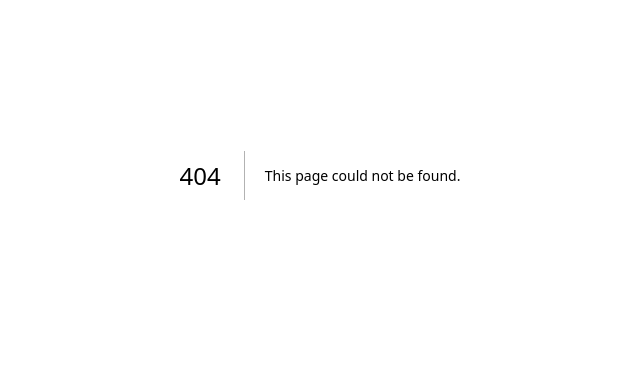
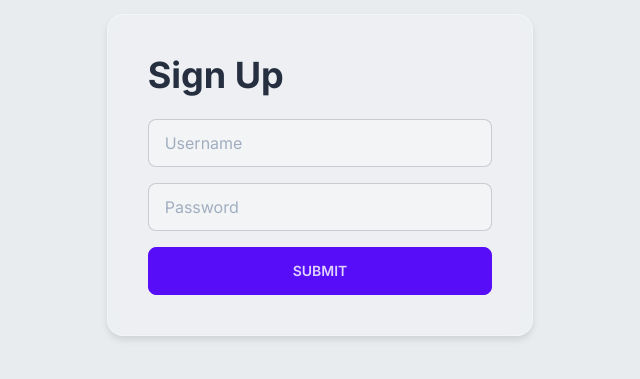
Before and after one commit to DragonXDev/harmonic, a Next.js app: page /signup in a window 1280 px wide. Before the commit this address had no page. Shown: the part 225-604 px from the top of the page, without its empty margins (320-960 px from the left). Built offline with nearby package versions, Linux system fonts and the light colour scheme; no server answers; what tailwindcss-rtl would draw is missing.

Commit message:
Adding Auth

```diff
--- /dev/null
+++ b/src/app/auth/callback/route.jsx
@@ -0,0 +1,17 @@
+import { createRouteHandlerClient } from "@supabase/auth-helpers-nextjs";
+import { cookies } from "next/headers";
+import { NextResponse } from "next/server";
+
+export async function GET(request) {
+  const requestUrl = new URL(request.url);
+  const code = requestUrl.searchParams.get("code");
+
+  if (code) {
+    const cookieStore = cookies();
+    const supabase = createRouteHandlerClient({ cookies: () => cookieStore });
+    await supabase.auth.exchangeCodeForSession(code);
+  }
+
+  // URL to redirect to after sign in process completes
+  return NextResponse.redirect(requestUrl.origin);
+}
--- a/src/app/dashboard/components/LineChartCard.tsx
+++ b/src/app/dashboard/components/LineChartCard.tsx
@@ -22,6 +22,10 @@ function LineGraph(result) {
       setYValues(yVals);
     }
   }, [result]);
+  const averageValue =
+    yValues.length > 0
+      ? yValues.reduce((acc, val) => acc + Number(val), 0) / yValues.length
+      : 0;
 
   const lineChartDataTotalSpent = [
     {
@@ -98,21 +102,17 @@ function LineGraph(result) {
     Array.isArray(lineChartOptionsTotalSpent)
   );
   return (
-    <Card className="!p-[20px] text-center">
-      <div className="flex justify-between">
-        <button className="linear mt-1 flex items-center justify-center gap-2 rounded-lg bg-lightPrimary p-2 text-gray-600 transition duration-200 hover:cursor-pointer hover:bg-gray-100 active:bg-gray-200 dark:bg-navy-700 dark:hover:opacity-90 dark:active:opacity-80">
-          <MdOutlineCalendarToday />
-          <span className="text-sm font-medium text-gray-600">This month</span>
-        </button>
-        <button className="!linear z-[1] flex items-center justify-center rounded-lg bg-lightPrimary p-2 text-brand-500 !transition !duration-200 hover:bg-gray-100 active:bg-gray-200 dark:bg-navy-700 dark:text-white dark:hover:bg-white/20 dark:active:bg-white/10">
-          <MdBarChart className="h-6 w-6" />
-        </button>
-      </div>
+    <Card className="!p-[30px] text-center">
+      <div className="flex justify-between"></div>
 
       <div className="flex h-full w-full flex-row justify-between sm:flex-wrap lg:flex-nowrap 2xl:overflow-hidden">
         <div className="flex flex-col">
           <p className="mt-[20px] text-3xl font-bold text-navy-700 dark:text-white">
-            $37.5K
+            $
+            {averageValue.toLocaleString(undefined, {
+              minimumFractionDigits: 2,
+              maximumFractionDigits: 4,
+            })}
           </p>
           <div className="flex flex-col items-start">
             <p className="mt-2 text-sm text-gray-600">Total Spent</p>
@@ -122,7 +122,7 @@ function LineGraph(result) {
             </div>
           </div>
         </div>
-        <div className="h-[320px] w-full">
+        <div className="h-[500px] w-full">
           <LineChart
             // @ts-ignore
             options={lineChartOptionsTotalSpent}
--- /dev/null
+++ b/src/app/login/page.tsx
@@ -0,0 +1,77 @@
+"use client";
+import { supabase } from "../../../supabase/supabase";
+import React, { useState } from "react";
+
+export default function Login() {
+  const [username, setUsername] = useState("");
+  const [password, setPassword] = useState("");
+
+  const handleUsernameChange = (event) => {
+    setUsername(event.target.value);
+  };
+
+  const handlePasswordChange = (event) => {
+    setPassword(event.target.value);
+  };
+
+  const handleSubmit = (event) => {
+    event.preventDefault();
+    console.log("Username:", username, "Password:", password);
+    // Here you can add logic to handle the submission, like sending data to a server.
+  };
+
+  const login = async () => {
+    let { data, error } = await supabase.auth.signInWithPassword({
+      email: username,
+      password: password,
+    });
+  };
+
+  return (
+    <div className="flex justify-center items-center h-screen bg-gray-200">
+      <form
+        className="p-10 rounded-2xl shadow-xl w-1/3"
+        onSubmit={handleSubmit}
+        style={{
+          background: "rgba(255, 255, 255, 0.2)",
+          backdropFilter: "blur(10px)",
+          border: "1px solid rgba(255, 255, 255, 0.3)",
+          boxShadow: "0 4px 6px rgba(0, 0, 0, 0.1)",
+        }}
+      >
+        <h1 className="text-4xl font-bold text-gray-800 mb-6">Sign In</h1>
+        <input
+          className="input input-bordered w-full mb-4"
+          type="text"
+          placeholder="Username"
+          value={username}
+          onChange={handleUsernameChange}
+          style={{
+            background: "rgba(255, 255, 255, 0.3)",
+            borderRadius: "0.5rem",
+            color: "black",
+          }}
+        />
+        <input
+          className="input input-bordered w-full mb-4"
+          type="password"
+          placeholder="Password"
+          value={password}
+          onChange={handlePasswordChange}
+          style={{
+            background: "rgba(255, 255, 255, 0.3)",
+            borderRadius: "0.5rem",
+            color: "black",
+          }}
+        />
+        <button
+          className="btn btn-primary w-full"
+          type="submit"
+          onClick={login}
+        >
+          Submit
+        </button>
+      </form>
+    </div>
+  );
+}
--- a/src/app/p5.js
+++ /dev/null
@@ -1,55 +0,0 @@
-let notes;
-let note1, note2, note3;
-let halfsteps, frequencies;
-let side1, side2, side3;
-let angle1, angle2, angle3;
-
-function setup() {
-  createCanvas(600, 600);
-  background(220);
-
-  notes = prompt("Enter 3 Notes: ").split(" ");
-  note1 = notes[0];
-  note2 = notes[1];
-  note3 = notes[2];
-
-  halfsteps = [
-    note_to_half_steps(note1),
-    note_to_half_steps(note2),
-    note_to_half_steps(note3),
-  ];
-  console.log("HS: ", halfsteps);
-
-  frequencies = halfsteps.map(toFreq);
-  console.log("FQ: ", frequencies);
-
-  frequencies.sort();
-
-  side1 = 1;
-  side2 = frequencies[0] / frequencies[1];
-  side3 = frequencies[0] / frequencies[2];
-  console.log("Sides: ", side1, side2, side3);
-
-  try {
-    angle1 = angleFinder(side3, side1, side2);
-    angle2 = angleFinder(side1, side3, side2);
-    angle3 = angleFinder(side2, side3, side1);
-  } catch (e) {
-    console.log("A triangle cannot be made from these tonalities");
-    noLoop(); // Stop drawing
-  }
-  console.log(angle1, angle2, angle3, side1, side2, side3);
-}
-
-function draw() {
-  translate(200, 400);
-  beginShape();
-  vertex(0, 0);
-  vertex(side1 * SCALE, 0);
-  vertex(
-    side1 * SCALE - side2 * SCALE * Math.cos(angle1),
-    -side2 * SCALE * Math.sin(angle1)
-  );
-  endShape(CLOSE);
-  noLoop(); // Draw once
-}
--- /dev/null
+++ b/src/app/signup/page.tsx
@@ -0,0 +1,83 @@
+"use client";
+import { useRouter } from "next/navigation";
+import { supabase } from "../../../supabase/supabase";
+import React, { useState } from "react";
+
+export default function SignUp() {
+  const [username, setUsername] = useState("");
+  const [password, setPassword] = useState("");
+  const router = useRouter();
+
+  const handleUsernameChange = (event) => {
+    setUsername(event.target.value);
+  };
+
+  const handlePasswordChange = (event) => {
+    setPassword(event.target.value);
+  };
+
+  const handleSubmit = (event) => {
+    event.preventDefault();
+    console.log("Username:", username, "Password:", password);
+    // Here you can add logic to handle the submission, like sending data to a server.
+  };
+
+  const signUp = async () => {
+    let { data, error } = await supabase.auth.signUp({
+      email: username,
+      password: password,
+      options: {
+        emailRedirectTo: `${location.origin}/auth/callback`,
+      },
+    });
+    router.refresh();
+  };
+
+  return (
+    <div className="flex justify-center items-center h-screen bg-gray-200">
+      <form
+        className="p-10 rounded-2xl shadow-xl w-1/3"
+        onSubmit={handleSubmit}
+        style={{
+          background: "rgba(255, 255, 255, 0.2)",
+          backdropFilter: "blur(10px)",
+          border: "1px solid rgba(255, 255, 255, 0.3)",
+          boxShadow: "0 4px 6px rgba(0, 0, 0, 0.1)",
+        }}
+      >
+        <h1 className="text-4xl font-bold text-gray-800 mb-6">Sign Up</h1>
+        <input
+          className="input input-bordered w-full mb-4"
+          type="text"
+          placeholder="Username"
+          value={username}
+          onChange={handleUsernameChange}
+          style={{
+            background: "rgba(255, 255, 255, 0.3)",
+            borderRadius: "0.5rem",
+            color: "black",
+          }}
+        />
+        <input
+          className="input input-bordered w-full mb-4"
+          type="password"
+          placeholder="Password"
+          value={password}
+          onChange={handlePasswordChange}
+          style={{
+            background: "rgba(255, 255, 255, 0.3)",
+            borderRadius: "0.5rem",
+            color: "black",
+          }}
+        />
+        <button
+          className="btn btn-primary w-full"
+          type="submit"
+          onClick={signUp}
+        >
+          Submit
+        </button>
+      </form>
+    </div>
+  );
+}
--- /dev/null
+++ b/supabase/supabase.tsx
@@ -0,0 +1,6 @@
+import { createClient } from "@supabase/supabase-js";
+
+const supabaseUrl = process.env.NEXT_PUBLIC_SUPABASE_URL;
+const supabaseAnonKey = process.env.NEXT_PUBLIC_SUPABASE_ANON_KEY;
+
+export const supabase = createClient(supabaseUrl, supabaseAnonKey);
--- a/tsconfig.json
+++ b/tsconfig.json
@@ -29,7 +29,7 @@
     ".next/types/**/*.ts",
     "**/*.ts",
     "**/*.tsx"
-  ],
+, "src/app/middleware.js", "middleware.js", "src/app/auth/callback/route.jsx"  ],
   "exclude": [
     "node_modules"
   ]
```
Also changed, not shown: middleware.js (added, +18 -0 lines), src/app/utilities/findMax.js (added), src/app/utilities/findMin.js (added), 2 other files (tests, documents, lock files or other folders).
